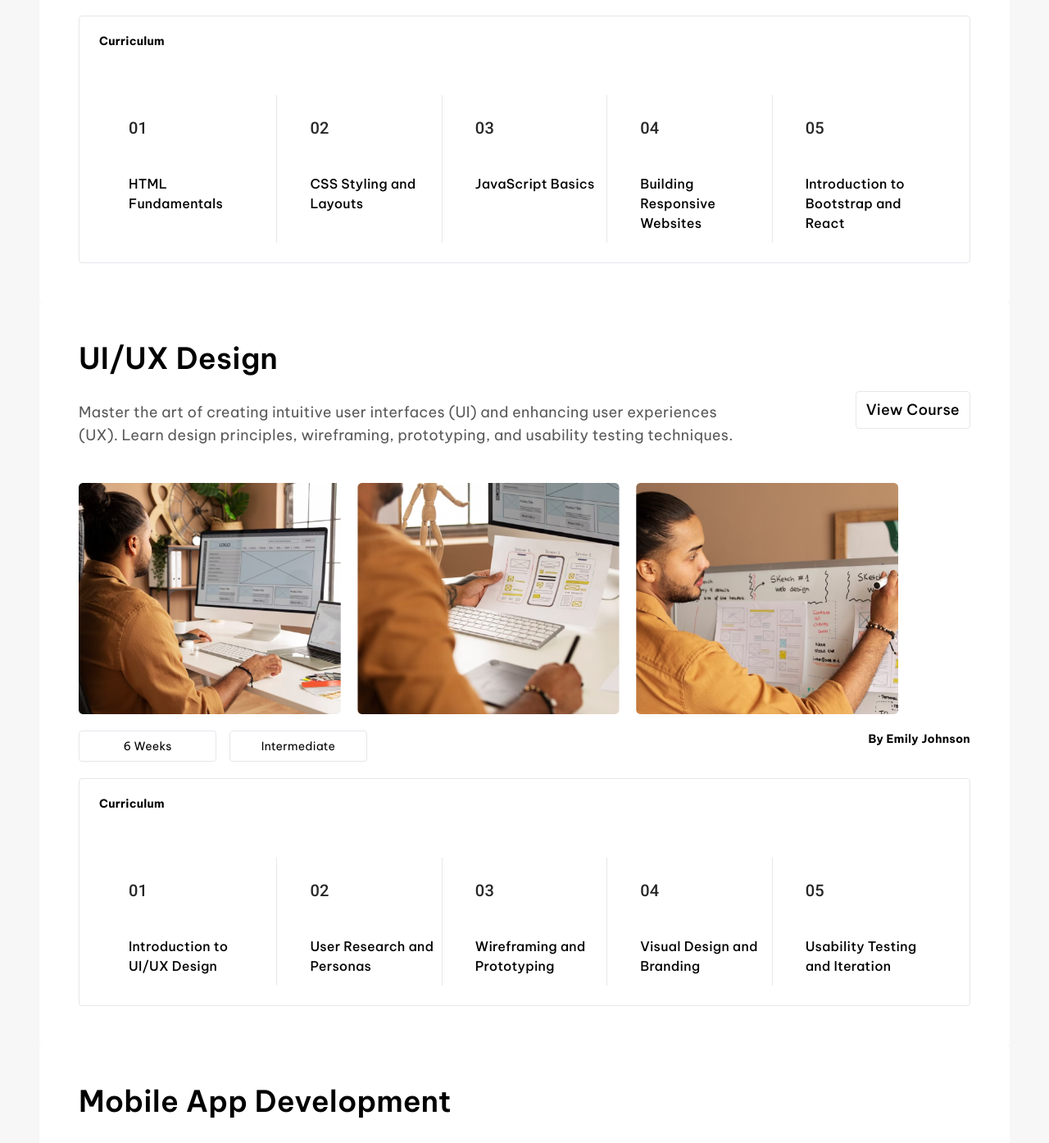
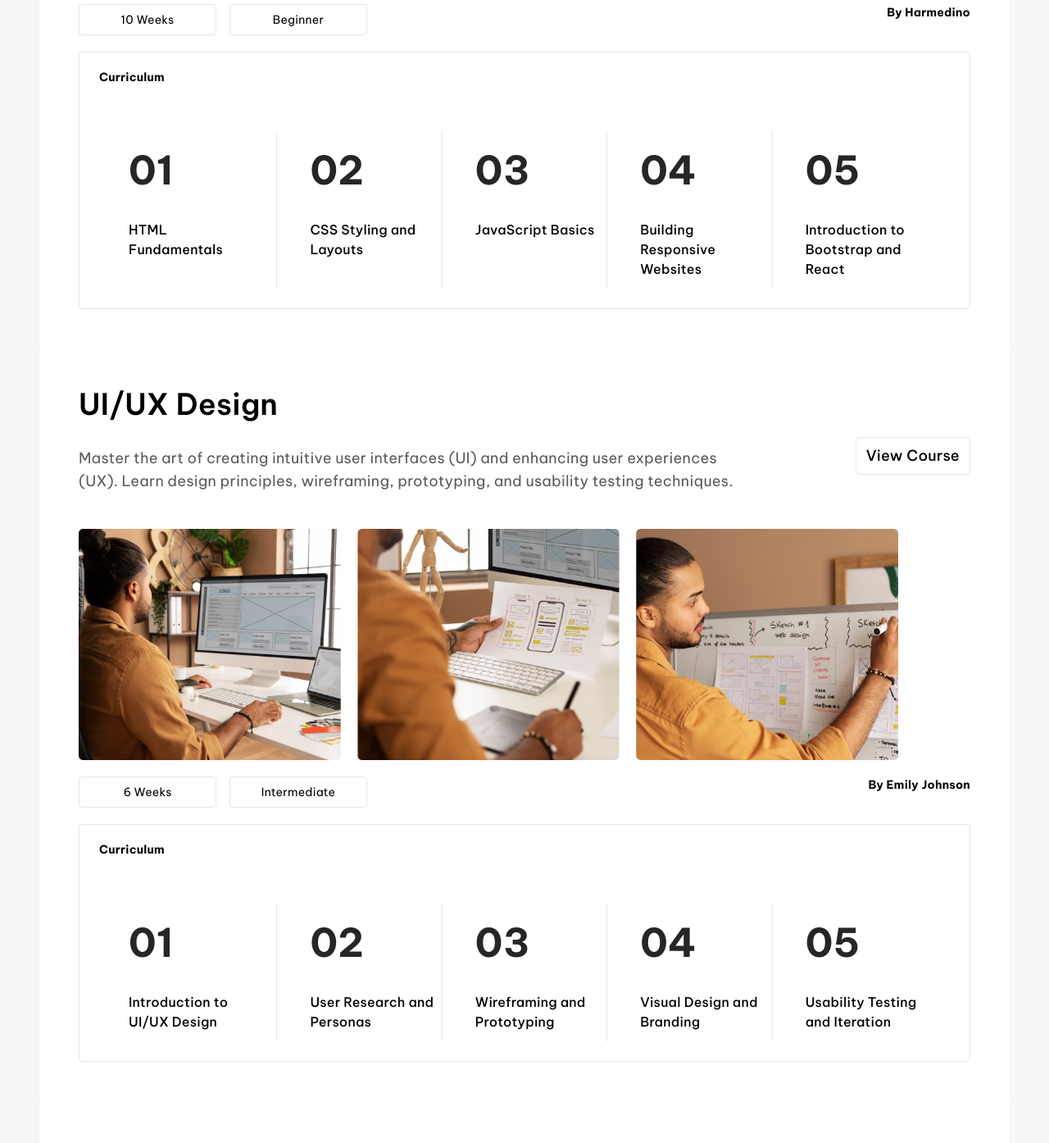
Before and after one commit to Harmedino/online-learning-platform, an Angular app: page /courses in a window 1280 px wide. Shown: the part 913-2307 px from the top of the page at 82% size. Built offline with nearby package versions, Linux system fonts and the light colour scheme.

Commit message:
done with curri

```diff
--- a/src/app/coursePage/curriculum/curriculum.component.html
+++ b/src/app/coursePage/curriculum/curriculum.component.html
@@ -1,7 +1,7 @@
 <div class=" p-4 md:p-20 flex md:flex-row flex-col">
-  <h2 class="font-semibold text-3xl lg:text-5xl w-full md:w-1/2">
+  <p class="font-semibold text-3xl lg:text-5xl w-full md:w-1/2">
     Online Courses on Design and Development
-  </h2>
+  </p>
 
   <p class=" w-full md:w-1/2">Welcome to our online course page, where you can enhance your skills in design and development. Choose from our carefully curated selection of 10 courses designed to provide you with comprehensive knowledge and practical experience. Explore the courses below and find the perfect fit for your learning journey.</p>
 </div>
@@ -44,25 +44,25 @@
 
       <div class="flex flex-col md:flex-row py-6 md:px-10 space-x-5 md:space-x-10 space-y-5 md:space-y-0 justify-around">
         <div class="flex flex-col items-start px-5 flex-1 border-t md:border-t-0 md:border-r">
-            <h2 class="text-grey15 font-bold py-6 text-4xl md:text-5xl lg:text-[80px] text-right">01</h2>
+            <p class="text-grey15 font-bold py-6 text-4xl md:text-5xl  text-right">01</p>
             <p class="text-base font-medium">HTML Fundamentals</p>
         </div>
         <div class="flex flex-col items-start flex-1 border-t md:border-t-0 md:border-r">
-            <h2 class="text-grey15 font-bold py-6 text-4xl md:text-5xl lg:text-[80px] text-right ">02</h2>
+            <p class="text-grey15 font-bold py-6 text-4xl md:text-5xl  text-right ">02</p>
             <p class="text-base font-medium">CSS Styling and Layouts</p>
         </div>
         <div class="flex flex-col items-start flex-1 border-t md:border-t-0 md:border-r">
-            <h2 class="text-grey15 font-bold py-6 text-4xl md:text-5xl lg:text-[80px] text-right ">03</h2>
+            <p class="text-grey15 font-bold py-6 text-4xl md:text-5xl  text-right ">03</p>
             <p class="text-base font-medium">JavaScript Basics</p>
         </div>
         <div class="flex flex-col items-start flex-1 border-t md:border-t-0 md:border-r">
-            <h2 class="text-grey15 font-bold py-6 text-4xl md:text-5xl lg:text-[80px] text-right ">04</h2>
+            <p class="text-grey15 font-bold py-6 text-4xl md:text-5xl  text-right ">04</p>
             <p class="text-base font-medium">Building Responsive Websites</p>
         </div>
         <div class="flex flex-col items-start flex-1 border-t md:border-t-0 ">
-            <h2 class="text-grey15 font-bold py-6 text-4xl md:text-5xl lg:text-[80px] text-right ">
+            <p class="text-grey15 font-bold py-6 text-4xl md:text-5xl  text-right ">
                 05
-            </h2>
+            </p>
             <p class="text-base font-medium">
               Introduction to Bootstrap and React
             </p>
@@ -111,25 +111,25 @@
 
       <div class="flex flex-col md:flex-row py-6 md:px-10 space-x-5 md:space-x-10 space-y-5 md:space-y-0 justify-around">
         <div class="flex flex-col items-start px-5 flex-1 border-t md:border-t-0 md:border-r">
-            <h2 class="text-grey15 font-bold py-6 text-4xl md:text-5xl lg:text-[80px] text-right">01</h2>
+            <p class="text-grey15 font-bold py-6 text-4xl md:text-5xl  text-right">01</p>
             <p class="text-base font-medium">Introduction to UI/UX Design</p>
         </div>
         <div class="flex flex-col items-start flex-1 border-t md:border-t-0 md:border-r">
-            <h2 class="text-grey15 font-bold py-6 text-4xl md:text-5xl lg:text-[80px] text-right ">02</h2>
+            <p class="text-grey15 font-bold py-6 text-4xl md:text-5xl  text-right ">02</p>
             <p class="text-base font-medium">User Research and Personas</p>
         </div>
         <div class="flex flex-col items-start flex-1 border-t md:border-t-0 md:border-r">
-            <h2 class="text-grey15 font-bold py-6 text-4xl md:text-5xl lg:text-[80px] text-right ">03</h2>
+            <p class="text-grey15 font-bold py-6 text-4xl md:text-5xl  text-right ">03</p>
             <p class="text-base font-medium">Wireframing and Prototyping</p>
         </div>
         <div class="flex flex-col items-start flex-1 border-t md:border-t-0 md:border-r">
-            <h2 class="text-grey15 font-bold py-6 text-4xl md:text-5xl lg:text-[80px] text-right ">04</h2>
+            <p class="text-grey15 font-bold py-6 text-4xl md:text-5xl  text-right ">04</p>
             <p class="text-base font-medium">Visual Design and Branding</p>
         </div>
         <div class="flex flex-col items-start flex-1 border-t md:border-t-0 ">
-            <h2 class="text-grey15 font-bold py-6 text-4xl md:text-5xl lg:text-[80px] text-right ">
+            <p class="text-grey15 font-bold py-6 text-4xl md:text-5xl  text-right ">
                 05
-            </h2>
+            </p>
             <p class="text-base font-medium">
               Usability Testing and Iteration
             </p>
@@ -176,25 +176,25 @@
 
       <div class="flex flex-col md:flex-row py-6 md:px-10 space-x-5 md:space-x-10 space-y-5 md:space-y-0 justify-around">
         <div class="flex flex-col items-start px-5 flex-1 border-t md:border-t-0 md:border-r">
-            <h2 class="text-grey15 font-bold py-6 text-4xl md:text-5xl lg:text-[80px] text-right">01</h2>
+            <p class="text-grey15 font-bold py-6 text-4xl md:text-5xl  text-right">01</p>
             <p class="text-base font-medium">Introduction to Mobile App Development</p>
         </div>
         <div class="flex flex-col items-start flex-1 border-t md:border-t-0 md:border-r">
-            <h2 class="text-grey15 font-bold py-6 text-4xl md:text-5xl lg:text-[80px] text-right ">02</h2>
+            <p class="text-grey15 font-bold py-6 text-4xl md:text-5xl  text-right ">02</p>
             <p class="text-base font-medium">Fundamentals of Swift Programming (iOS)</p>
         </div>
         <div class="flex flex-col items-start flex-1 border-t md:border-t-0 md:border-r">
-            <h2 class="text-grey15 font-bold py-6 text-4xl md:text-5xl lg:text-[80px] text-right ">03</h2>
+            <p class="text-grey15 font-bold py-6 text-4xl md:text-5xl  text-right ">03</p>
             <p class="text-base font-medium">Fundamentals of Kotlin Programming (Android)</p>
         </div>
         <div class="flex flex-col items-start flex-1 border-t md:border-t-0 md:border-r">
-            <h2 class="text-grey15 font-bold py-6 text-4xl md:text-5xl lg:text-[80px] text-right ">04</h2>
+            <p class="text-grey15 font-bold py-6 text-4xl md:text-5xl  text-right ">04</p>
             <p class="text-base font-medium">Building User Interfaces</p>
         </div>
         <div class="flex flex-col items-start flex-1 border-t md:border-t-0 ">
-            <h2 class="text-grey15 font-bold py-6 text-4xl md:text-5xl lg:text-[80px] text-right ">
+            <p class="text-grey15 font-bold py-6 text-4xl md:text-5xl  text-right ">
                 05
-            </h2>
+            </p>
             <p class="text-base font-medium">
               App Deployment and Testing
             </p>
@@ -221,7 +221,7 @@
       <div >
         <div class="flex justify-start space-x-5">
           <img src="../../../assets/images/graph1.png" alt="" class="w-[33%] max-w-80">
-          <img src="../../../assets/images/graph2.png" alt="" class="w-[32%] max-w-80">
+          <img src="../../../assets/images/grapp.png" alt="" class="w-[32%] max-w-80">
           <img src="../../../assets/images/graph3.png" alt="" class="w-[32%] max-w-80">
       </div>
 
@@ -242,25 +242,25 @@
 
       <div class="flex flex-col md:flex-row py-6 md:px-10 space-x-5 md:space-x-10 space-y-5 md:space-y-0 justify-around">
         <div class="flex flex-col items-start px-5 flex-1 border-t md:border-t-0 md:border-r">
-            <h2 class="text-grey15 font-bold py-6 text-4xl md:text-5xl lg:text-[80px] text-right">01</h2>
+            <p class="text-grey15 font-bold py-6 text-4xl md:text-5xl  text-right">01</p>
             <p class="text-base font-medium">Introduction to Graphic Design</p>
         </div>
         <div class="flex flex-col items-start flex-1 border-t md:border-t-0 md:border-r">
-            <h2 class="text-grey15 font-bold py-6 text-4xl md:text-5xl lg:text-[80px] text-right ">02</h2>
+            <p class="text-grey15 font-bold py-6 text-4xl md:text-5xl  text-right ">02</p>
             <p class="text-base font-medium">Typography and Color Theory</p>
         </div>
         <div class="flex flex-col items-start flex-1 border-t md:border-t-0 md:border-r">
-            <h2 class="text-grey15 font-bold py-6 text-4xl md:text-5xl lg:text-[80px] text-right ">03</h2>
+            <p class="text-grey15 font-bold py-6 text-4xl md:text-5xl  text-right ">03</p>
             <p class="text-base font-medium">Layout Design and Composition</p>
         </div>
         <div class="flex flex-col items-start flex-1 border-t md:border-t-0 md:border-r">
-            <h2 class="text-grey15 font-bold py-6 text-4xl md:text-5xl lg:text-[80px] text-right ">04</h2>
+            <p class="text-grey15 font-bold py-6 text-4xl md:text-5xl  text-right ">04</p>
             <p class="text-base font-medium">Image Editing and Manipulation</p>
         </div>
         <div class="flex flex-col items-start flex-1 border-t md:border-t-0 ">
-            <h2 class="text-grey15 font-bold py-6 text-4xl md:text-5xl lg:text-[80px] text-right ">
+            <p class="text-grey15 font-bold py-6 text-4xl md:text-5xl  text-right ">
                 05
-            </h2>
+            </p>
             <p class="text-base font-medium">
               Designing for Print and Digital Media
             </p>
@@ -308,25 +308,25 @@
 
       <div class="flex flex-col md:flex-row py-6 md:px-10 space-x-5 md:space-x-10 space-y-5 md:space-y-0 justify-around">
         <div class="flex flex-col items-start px-5 flex-1 border-t md:border-t-0 md:border-r">
-            <h2 class="text-grey15 font-bold py-6 text-4xl md:text-5xl lg:text-[80px] text-right">01</h2>
+            <p class="text-grey15 font-bold py-6 text-4xl md:text-5xl  text-right">01</p>
             <p class="text-base font-medium">Introduction to HTML</p>
         </div>
         <div class="flex flex-col items-start flex-1 border-t md:border-t-0 md:border-r">
-            <h2 class="text-grey15 font-bold py-6 text-4xl md:text-5xl lg:text-[80px] text-right ">02</h2>
+            <p class="text-grey15 font-bold py-6 text-4xl md:text-5xl  text-right ">02</p>
             <p class="text-base font-medium">Styling with CSS</p>
         </div>
         <div class="flex flex-col items-start flex-1 border-t md:border-t-0 md:border-r">
-            <h2 class="text-grey15 font-bold py-6 text-4xl md:text-5xl lg:text-[80px] text-right ">03</h2>
+            <p class="text-grey15 font-bold py-6 text-4xl md:text-5xl  text-right ">03</p>
             <p class="text-base font-medium">Introduction to Responsive Design</p>
         </div>
         <div class="flex flex-col items-start flex-1 border-t md:border-t-0 md:border-r">
-            <h2 class="text-grey15 font-bold py-6 text-4xl md:text-5xl lg:text-[80px] text-right ">04</h2>
+            <p class="text-grey15 font-bold py-6 text-4xl md:text-5xl  text-right ">04</p>
             <p class="text-base font-medium">Design Principles for Web</p>
         </div>
         <div class="flex flex-col items-start flex-1 border-t md:border-t-0 ">
-            <h2 class="text-grey15 font-bold py-6 text-4xl md:text-5xl lg:text-[80px] text-right ">
+            <p class="text-grey15 font-bold py-6 text-4xl md:text-5xl  text-right ">
                 05
-            </h2>
+            </p>
             <p class="text-base font-medium">
                 Building a Basic Website
             </p>
```
